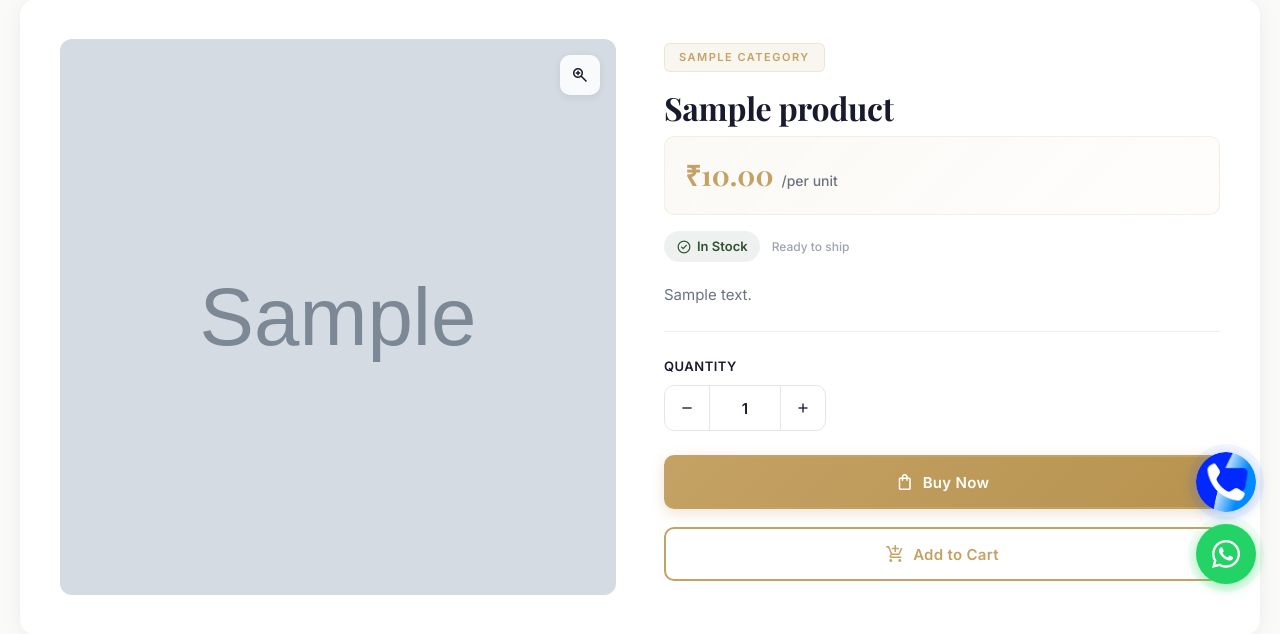
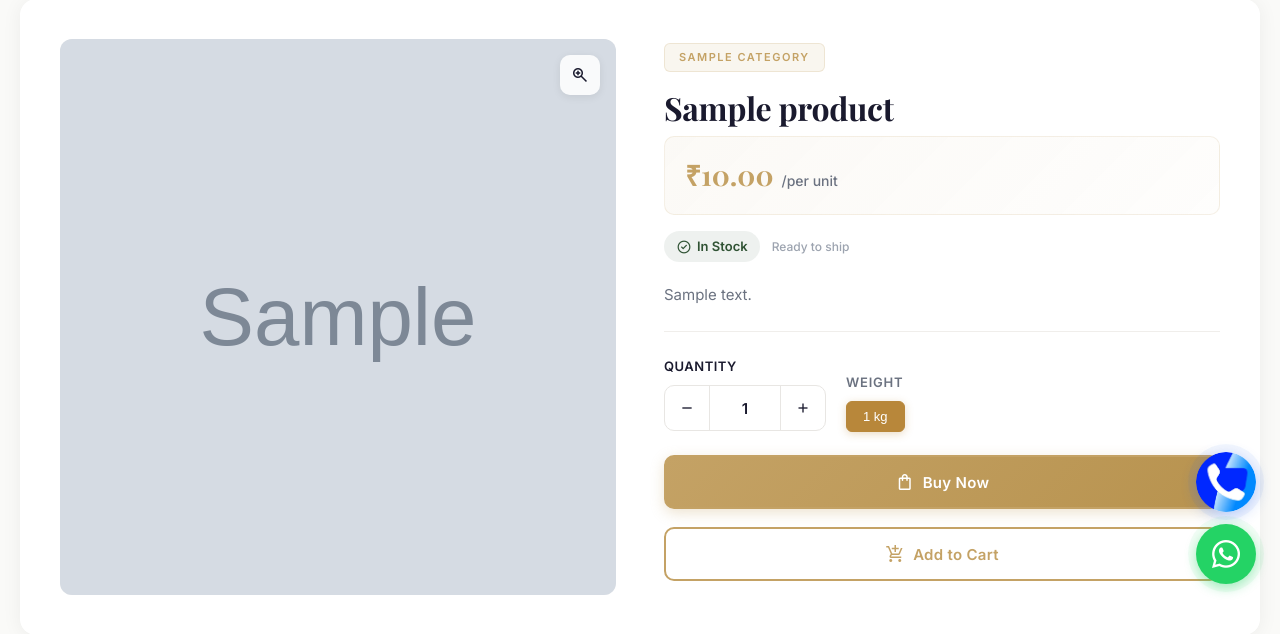
Before and after one commit to Naman7564/Glowall, a Django app: a page that uses tiles_catalog/templates/catalog/product_detail.html in a window 1280 px wide. Shown: the part 192-826 px from the top of the page. Run offline with Django 5.2, Linux system fonts and the light colour scheme; tables that the repository leaves empty hold one stand-in row (values such as "Sample post"); grey boxes marked "Sample" are stand-in pictures.

Commit message:
Add weight selector with dynamic price update on product detail page

```diff
--- a/tiles_catalog/templates/catalog/product_detail.html
+++ b/tiles_catalog/templates/catalog/product_detail.html
@@ -38,6 +38,49 @@
 }
 .add-to-cart-form { width: 100%; }
 .add-to-cart-form .pd-btn { width: 100%; }
+
+/* Weight Selector */
+.pd-weight-wrapper {
+    margin-top: 16px;
+}
+.pd-weight-label {
+    display: block;
+    font-size: 13px;
+    font-weight: 600;
+    color: #6b7280;
+    text-transform: uppercase;
+    letter-spacing: 0.06em;
+    margin-bottom: 8px;
+}
+.pd-weight-options {
+    display: flex;
+    flex-wrap: wrap;
+    gap: 8px;
+    align-items: center;
+}
+.pd-weight-btn {
+    padding: 7px 16px;
+    border: 1.5px solid #d1d5db;
+    border-radius: 6px;
+    background: #fff;
+    color: #374151;
+    font-size: 13px;
+    font-weight: 500;
+    cursor: pointer;
+    transition: all 0.2s ease;
+    white-space: nowrap;
+}
+.pd-weight-btn:hover {
+    border-color: #b8873a;
+    color: #b8873a;
+    background: #fdf8f0;
+}
+.pd-weight-btn.active {
+    background: #b8873a;
+    border-color: #b8873a;
+    color: #fff;
+    box-shadow: 0 2px 8px rgba(184,135,58,0.3);
+}
 </style>
 {% endblock %}
 
@@ -131,8 +174,10 @@
                     <form method="get" action="{% url 'catalog:checkout' %}" class="pd-purchase-form">
                         <input type="hidden" name="product" value="{{ product.id }}">
 
+                        <!-- Quantity & Weight Row -->
+                        <div style="display:flex; flex-wrap:wrap; gap:20px; align-items:flex-start;">
                             <!-- Quantity Selector -->
-                        <div class="pd-quantity-wrapper">
+                            <div class="pd-quantity-wrapper" style="flex:0 0 auto;">
                                 <label class="pd-quantity-label" for="qtyInput">Quantity</label>
                                 <div class="pd-quantity">
                                     <button class="pd-qty-btn" type="button" onclick="updateQty(-1)" aria-label="Decrease quantity">
@@ -143,6 +188,32 @@
                                         <span class="material-symbols-outlined">add</span>
                                     </button>
                                 </div>
+                            </div>
+
+                            {% with weight_options=product.weights.all %}
+                            {% if weight_options %}
+                            <!-- Weight Selector -->
+                            <div class="pd-weight-wrapper" style="flex:1 1 auto;">
+                                <span class="pd-weight-label">Weight</span>
+                                <div class="pd-weight-options" id="weightOptions">
+                                    {% for w in weight_options %}
+                                    <button
+                                        type="button"
+                                        class="pd-weight-btn {% if forloop.first %}active{% endif %}"
+                                        data-weight-id="{{ w.id }}"
+                                        data-weight-label="{% spaceless %}{{ w.value_kg }} kg{% endspaceless %}"
+                                        data-price="{% if w.price %}{{ w.price }}{% endif %}"
+                                        onclick="selectWeight(this)"
+                                        aria-label="Select {{ w.value_kg }} kg"
+                                    >
+                                        {{ w.value_kg|floatformat:"-2" }} kg
+                                    </button>
+                                    {% endfor %}
+                                </div>
+                                <input type="hidden" name="weight_id" id="selectedWeightId" value="{% with w=weight_options.first %}{{ w.id }}{% endwith %}">
+                            </div>
+                            {% endif %}
+                            {% endwith %}
                         </div>
 
                         <!-- Action Buttons -->
@@ -356,6 +427,42 @@ function updateQty(change) {
     if (cartInput) cartInput.value = val;
 }
 
+// Weight Selector — price update
+const BASE_PRICE = {{ product.price|default:'null' }};
+
+function selectWeight(btn) {
+    // Deactivate all, activate clicked
+    document.querySelectorAll('.pd-weight-btn').forEach(b => b.classList.remove('active'));
+    btn.classList.add('active');
+
+    // Update hidden input
+    const weightIdInput = document.getElementById('selectedWeightId');
+    if (weightIdInput) weightIdInput.value = btn.dataset.weightId;
+
+    // Update displayed price
+    const priceBlock = document.querySelector('.pd-price-block');
+    if (!priceBlock) return;
+
+    const priceSpan = priceBlock.querySelector('.pd-price');
+    if (!priceSpan) return;
+
+    const weightPrice = btn.dataset.price ? parseFloat(btn.dataset.price) : null;
+    const displayPrice = weightPrice !== null ? weightPrice : BASE_PRICE;
+
+    if (displayPrice !== null && displayPrice !== undefined) {
+        priceSpan.textContent = '\u20B9' + parseFloat(displayPrice).toLocaleString('en-IN', {
+            minimumFractionDigits: 2,
+            maximumFractionDigits: 2
+        });
+    }
+}
+
+// Auto-select first weight on page load to sync price
+(function() {
+    const firstBtn = document.querySelector('.pd-weight-btn.active');
+    if (firstBtn) selectWeight(firstBtn);
+})();
+
 // Sync quantity on manual input change
 document.getElementById('qtyInput').addEventListener('change', function() {
     const cartInput = document.getElementById('cartQtyInput');
```
Lines whose indentation alone changed are shown as unchanged.
